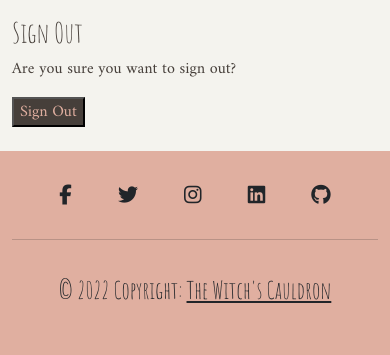
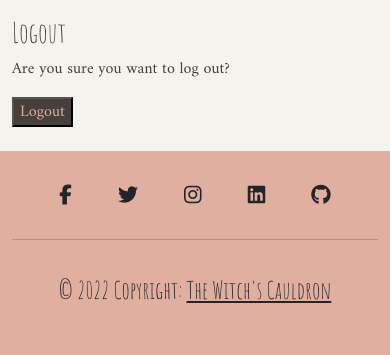
Before and after one commit to rachel-o-donnell/the-witchs-cauldron, a Django app: page /accounts/logout/ in a window 390 px wide. Shown: the part 74-429 px from the top of the page. Run offline with Django 3.2, Linux system fonts and the light colour scheme; the visitor is signed in with stand-in values (Sample User, id 1); some libraries are stand-ins or nearby versions.

Commit message:
Fix wording and style in logout.html

```diff
--- a/templates/account/logout.html
+++ b/templates/account/logout.html
@@ -7,18 +7,18 @@
 {% block content %}
 <div class="container pb-4">
   <div class="row">
-    <div class="col-md12 mt-3 offset-md-4 font">
+    <div class="col-md-12 mt-3 offset-md-5 font">
 
-      <h1>{% trans "Sign Out" %}</h1>
+      <h1>{% trans "Logout" %}</h1>
 
-      <p>{% trans 'Are you sure you want to sign out?' %}</p>
+      <p>{% trans 'Are you sure you want to log out?' %}</p>
 
       <form method="post" action="{% url 'account_logout' %}">
         {% csrf_token %}
         {% if redirect_field_value %}
         <input type="hidden" name="{{ redirect_field_name }}" value="{{ redirect_field_value }}" />
         {% endif %}
-        <button class="btn-signin" type="submit">{% trans 'Sign Out' %}</button>
+        <button class="btn-signin" type="submit">{% trans 'Logout' %}</button>
       </form>
 
     </div>
```
